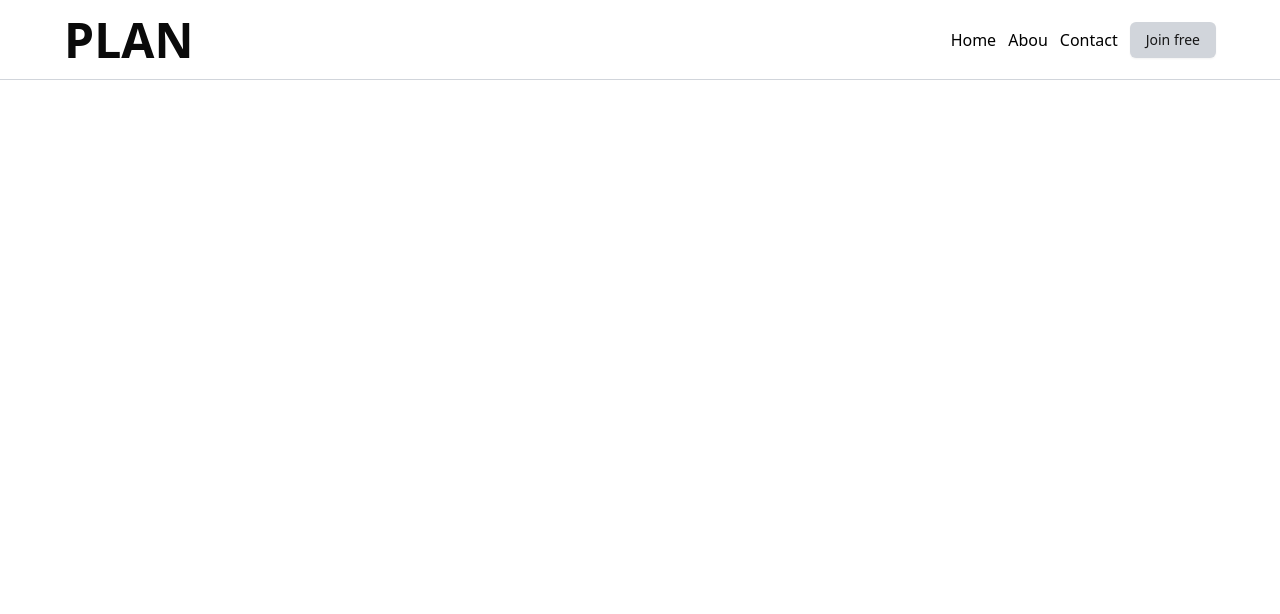
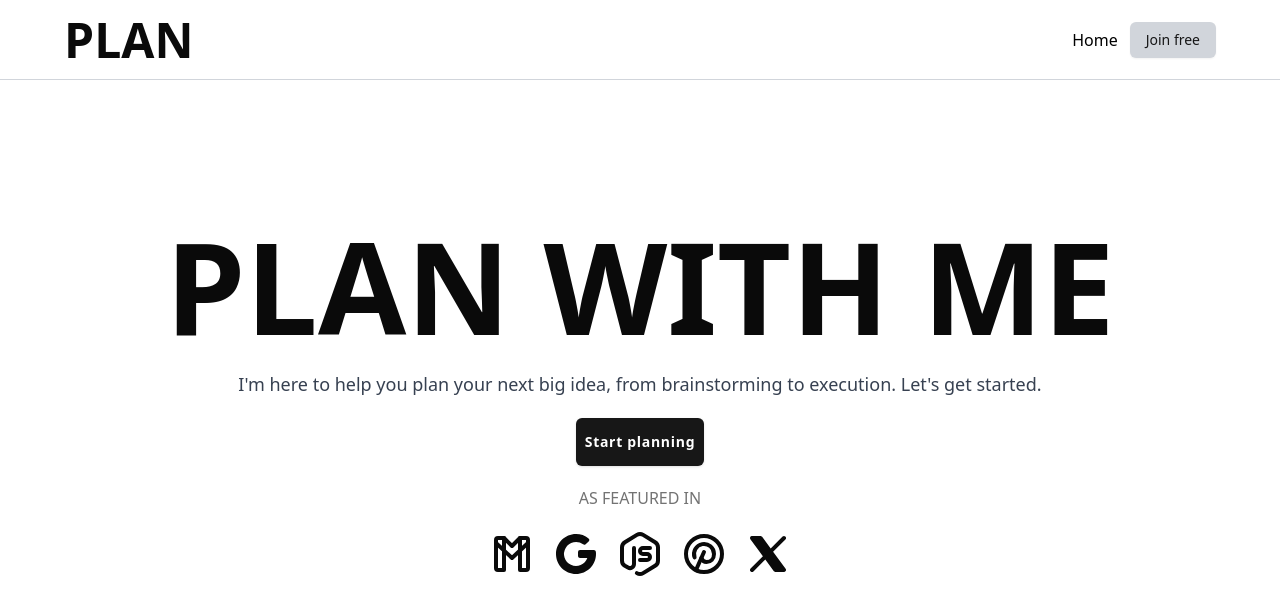
Before and after one commit to Blackxok/SamB1x, a React (Vite) app: page /home in a window 1280 px wide. Shown: the top 614 px of the page. Built offline with nearby package versions, Linux system fonts and the light colour scheme; no server answers.

Commit message:
some dbg aga

```diff
--- a/package.json
+++ b/package.json
@@ -45,6 +45,6 @@
     "postcss": "^8.4.49",
     "tailwindcss": "^3.4.15",
     "typescript-eslint": "^8.11.0",
-    "vite": "^5.4.10"
+    "vite": "^5.4.11"
   }
 }
--- a/src/App.tsx
+++ b/src/App.tsx
@@ -10,8 +10,8 @@ function App() {
 		<>
 			<Navbar />
 			<Routes>
-				<Route path='/' element={<Home />} />
-				<Route path='/auth' element={<Auth />} />
+				<Route path='/' element={<Auth />} />
+				<Route path='/home' element={<Home />} />
 				<Route path='/dashboard' element={<Dashboard />} />
 			</Routes>
 			<Toaster />
--- a/src/components/auth/login.tsx
+++ b/src/components/auth/login.tsx
@@ -4,7 +4,7 @@ import { useAuthState } from '@/stores/auth.store'
 import { useUserState } from '@/stores/user.store'
 import { zodResolver } from '@hookform/resolvers/zod'
 import { signInWithEmailAndPassword } from 'firebase/auth'
-import { useState } from 'react'
+import { useEffect, useState } from 'react'
 import { useForm } from 'react-hook-form'
 import { RiAlertLine } from 'react-icons/ri'
 import { useNavigate } from 'react-router-dom'
@@ -12,14 +12,7 @@ import { z } from 'zod'
 import Loader from '../shared/loader'
 import { Alert, AlertDescription, AlertTitle } from '../ui/alert'
 import { Button } from '../ui/button'
-import {
-	Form,
-	FormControl,
-	FormField,
-	FormItem,
-	FormLabel,
-	FormMessage,
-} from '../ui/form'
+import { Form, FormControl, FormField, FormItem, FormLabel, FormMessage } from '../ui/form'
 import { Input } from '../ui/input'
 import { Separator } from '../ui/separator'
 //
@@ -28,9 +21,8 @@ export default function Login() {
 	const navigate = useNavigate()
 	const [loading, setLoading] = useState(false)
 	const [error, setError] = useState('')
-
 	const { setAuth } = useAuthState()
-	const { setUser } = useUserState()
+	const { user, setUser } = useUserState()
 
 	const form = useForm<z.infer<typeof loginSchema>>({
 		resolver: zodResolver(loginSchema),
@@ -40,13 +32,19 @@ export default function Login() {
 		},
 	})
 
+	useEffect(() => {
+		if (user) {
+			navigate('/dashboard')
+		}
+	}, [user, navigate])
+
 	const onSubmit = async (values: z.infer<typeof loginSchema>) => {
 		const { email, password } = values
 		setLoading(true)
 		try {
 			const res = await signInWithEmailAndPassword(auth, email, password)
 			setUser(res.user)
-			navigate('/')
+			navigate('/dashboard')
 		} catch (err) {
 			const errMsg = err as Error
 			setError(errMsg.message)
@@ -73,9 +71,7 @@ export default function Login() {
 				<Alert variant='destructive'>
 					<RiAlertLine className='h-4 w-4' />
 					<AlertTitle>Error</AlertTitle>
-					<AlertDescription>
-						Your session has expired. Please log in again.
-					</AlertDescription>
+					<AlertDescription>Your session has expired. Please log in again.</AlertDescription>
 				</Alert>
 			)}
 			<Form {...form}>
@@ -87,11 +83,7 @@ export default function Login() {
 							<FormItem>
 								<FormLabel className='text-muted-foreground'>Email</FormLabel>
 								<FormControl>
-									<Input
-										placeholder='example@gmail.com'
-										disabled={loading}
-										{...field}
-									/>
+									<Input placeholder='example@gmail.com' disabled={loading} {...field} />
 								</FormControl>
 								<FormMessage />
 							</FormItem>
@@ -102,16 +94,9 @@ export default function Login() {
 						name='password'
 						render={({ field }) => (
 							<FormItem>
-								<FormLabel className='text-muted-foreground'>
-									Password
-								</FormLabel>
+								<FormLabel className='text-muted-foreground'>Password</FormLabel>
 								<FormControl>
-									<Input
-										type='password'
-										placeholder='*****'
-										disabled={loading}
-										{...field}
-									/>
+									<Input type='password' placeholder='*****' disabled={loading} {...field} />
 								</FormControl>
 								<FormMessage />
 							</FormItem>
--- a/src/components/auth/socialMedia.tsx
+++ b/src/components/auth/socialMedia.tsx
@@ -1,9 +1,5 @@
 import { auth } from '@/firebase/fb_init'
-import {
-	GithubAuthProvider,
-	GoogleAuthProvider,
-	signInWithPopup,
-} from 'firebase/auth'
+import { GithubAuthProvider, GoogleAuthProvider, signInWithPopup } from 'firebase/auth'
 import { useState } from 'react'
 import { FaGithub, FaGoogle } from 'react-icons/fa'
 import { useNavigate } from 'react-router-dom'
@@ -20,7 +16,7 @@ export default function SocialMedia() {
 		const googleProvider = new GoogleAuthProvider()
 		signInWithPopup(auth, googleProvider)
 			.then(() => {
-				navigate('/')
+				navigate('/dashboard')
 			})
 			.finally(() => {
 				setLoading(false)
@@ -31,7 +27,7 @@ export default function SocialMedia() {
 		const githubProvider = new GithubAuthProvider()
 		signInWithPopup(auth, githubProvider)
 			.then(() => {
-				navigate('/')
+				navigate('/dashboard')
 			})
 			.catch(error => {
 				console.error('Error during GitHub login:', error)
--- a/src/components/shared/navbar.tsx
+++ b/src/components/shared/navbar.tsx
@@ -10,23 +10,19 @@ export default function Navbar() {
 	return (
 		<div className='w-full h-[10vh] border-b fixed inset-0 z-50 bg-background'>
 			<div className='container max-w-6xl mx-auto h-full flex justify-between items-center'>
-				<Link to={'/'}>
+				<Link to={'/home'}>
 					<h1 className='text-21xl font-bold'>PLAN</h1>
 				</Link>
 				<div className='flex items-center gap-3'>
 					{navLinks.map(link => (
-						<a
-							key={link.path}
-							href={link.path}
-							className='font-medium hover:underline text-black'
-						>
+						<a key={link.path} href={link.path} className='font-medium hover:underline text-black'>
 							{link.label}
 						</a>
 					))}
 					{user ? (
 						<UserBox />
 					) : (
-						<Link to={'/auth'}>
+						<Link to={'/'}>
 							<Button variant={'secondary'} className='bg-gray-300'>
 								Join free
 							</Button>
--- a/src/components/shared/userBox.tsx
+++ b/src/components/shared/userBox.tsx
@@ -22,7 +22,7 @@ export default function UserBox() {
 	const handleLogout = () => {
 		auth.signOut().then(() => {
 			setUser(null)
-			navigate('/auth')
+			navigate('/')
 			window.location.reload()
 		})
 	}
@@ -31,26 +31,17 @@ export default function UserBox() {
 			<DropdownMenuTrigger asChild>
 				<Avatar className='cursor-pointer'>
 					<AvatarImage src={user?.photoURL!} />
-					<AvatarFallback className='uppercase'>
-						{user?.email![0]}
-					</AvatarFallback>
+					<AvatarFallback className='uppercase'>{user?.email![0]}</AvatarFallback>
 				</Avatar>
 			</DropdownMenuTrigger>
-			<DropdownMenuContent
-				className='w-80'
-				align='start'
-				alignOffset={11}
-				forceMount
-			>
+			<DropdownMenuContent className='w-80' align='start' alignOffset={11} forceMount>
 				<div className='flex flex-col space-y-4 p-2'>
 					<p className='text-xs font-medium leading-none'>{user?.email}</p>
 					<div className='flex items-center gap-x-2'>
 						<div className='rounded-md p-1'>
 							<Avatar>
 								<AvatarImage src={user?.photoURL!} />
-								<AvatarFallback className='uppercase'>
-									{user?.email![0]}
-								</AvatarFallback>
+								<AvatarFallback className='uppercase'>{user?.email![0]}</AvatarFallback>
 							</Avatar>
 						</div>
 
--- a/src/constants/index.ts
+++ b/src/constants/index.ts
@@ -15,7 +15,7 @@ export const iconS = [
 ]
 
 export const navLinks = [
-	{ label: 'Home', path: '/' },
-	{ label: 'Abou', path: '/about' },
-	{ label: 'Contact', path: '/contact' },
+	{ label: 'Home', path: '/home' },
+	// { label: 'Abou', path: '/about' },
+	// { label: 'Contact', path: '/contact' },
 ]
--- a/src/pages/dashboard.tsx
+++ b/src/pages/dashboard.tsx
@@ -18,15 +18,10 @@ import { useUserState } from '@/stores/user.store'
 import { IPlan } from '@/types/types'
 import { useQuery } from '@tanstack/react-query'
 import { addMilliseconds, addMinutes, format } from 'date-fns'
-import {
-	addDoc,
-	collection,
-	deleteDoc,
-	doc,
-	updateDoc,
-} from 'firebase/firestore/lite'
-import { useState } from 'react'
+import { addDoc, collection, deleteDoc, doc, updateDoc } from 'firebase/firestore/lite'
+import { useEffect, useState } from 'react'
 import { RiAlertLine } from 'react-icons/ri'
+import { useNavigate } from 'react-router-dom'
 import { toast } from 'sonner'
 import { z } from 'zod'
 //
@@ -36,6 +31,14 @@ export default function Dashboard() {
 	const [current, setCurrent] = useState<IPlan | null>(null)
 	const [open, setOpen] = useState(false)
 	const { user } = useUserState()
+	const navigate = useNavigate()
+
+	useEffect(() => {
+		if (!user) {
+			// alert('Please login!')
+			navigate('/')
+		}
+	}, [user, navigate])
 
 	const { isPending, data, error, refetch } = useQuery({
 		queryKey: ['plans'],
@@ -75,6 +78,7 @@ export default function Dashboard() {
 		setIsEditing(true)
 		setCurrent(plan)
 	}
+
 	const onDelete = async (id: string) => {
 		setDeleting(true)
 		const promise = deleteDoc(doc(db, 'plans', id))
@@ -91,10 +95,7 @@ export default function Dashboard() {
 	}
 	const formatData = (time: number) => {
 		const data = addMilliseconds(new Date(0), time)
-		const formattedData = format(
-			addMinutes(data, data.getTimezoneOffset()),
-			'HH:mm:ss'
-		)
+		const formattedData = format(addMinutes(data, data.getTimezoneOffset()), 'HH:mm:ss')
 
 		return formattedData
 	}
@@ -118,9 +119,7 @@ export default function Dashboard() {
 									<RiAlertLine className='h-4 w-4' />
 									<AlertTitle>Error</AlertTitle>
 									<AlertDescription>
-										{
-											'Something went wrong. Please check your login and try again.'
-										}
+										{'Something went wrong. Please check your login and try again.'}
 									</AlertDescription>
 								</Alert>
 							)}
@@ -142,9 +141,7 @@ export default function Dashboard() {
 											isEdit
 											onClose={() => setIsEditing(false)}
 											handler={
-												onUpdate as (
-													values: z.infer<typeof taskSchema>
-												) => Promise<void | null>
+												onUpdate as (values: z.infer<typeof taskSchema>) => Promise<void | null>
 											}
 										/>
 									)}
--- a/tailwind.config.js
+++ b/tailwind.config.js
@@ -1,5 +1,7 @@
 /** @type {import('tailwindcss').Config} */
-module.exports = {
+import tailwindcssAnimate from 'tailwindcss-animate'
+
+export default {
 	darkMode: ['class'],
 	content: ['./index.html', './src/**/*.{ts,tsx,js,jsx}'],
 	theme: {
@@ -53,5 +55,5 @@ module.exports = {
 			},
 		},
 	},
-	plugins: [require('tailwindcss-animate')],
+	plugins: [tailwindcssAnimate],
 }
```
Also changed, not shown: 1 other file (tests, documents, lock files or other folders).
